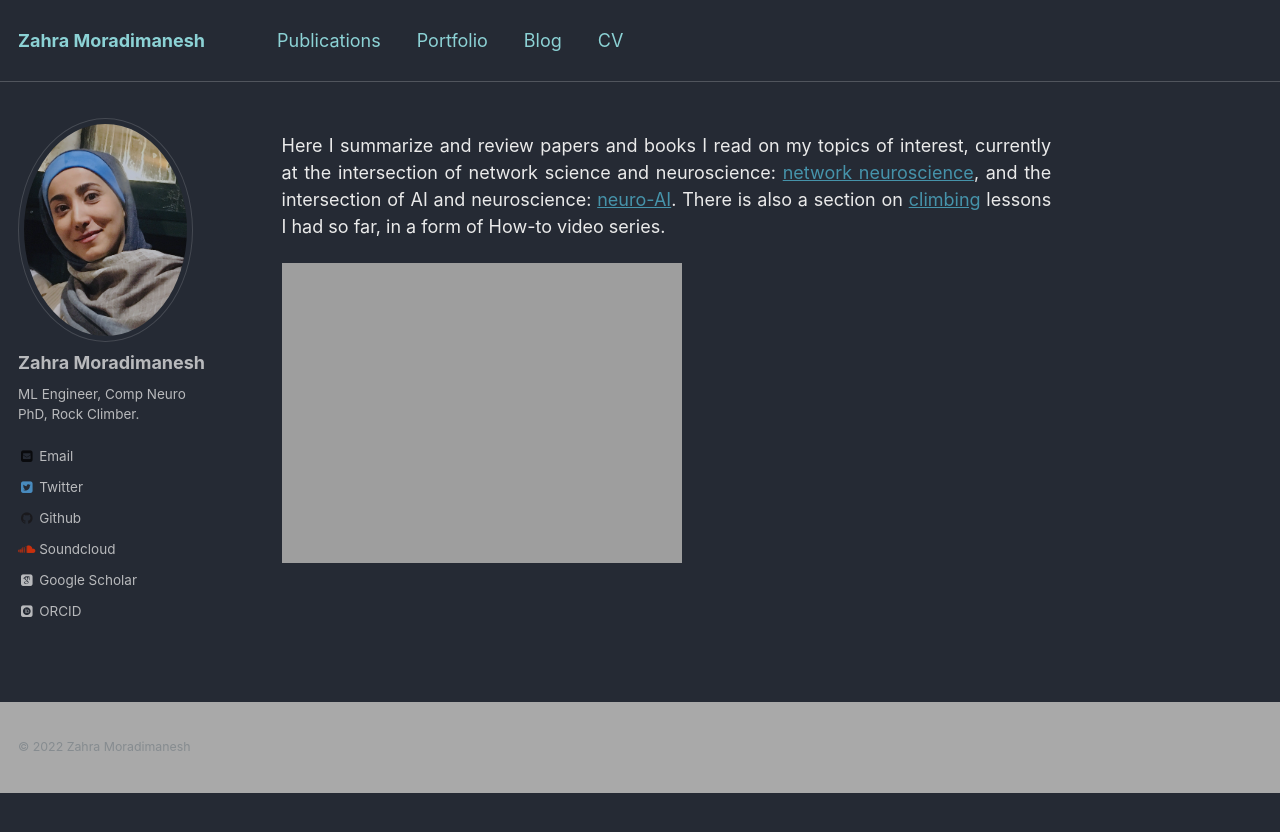
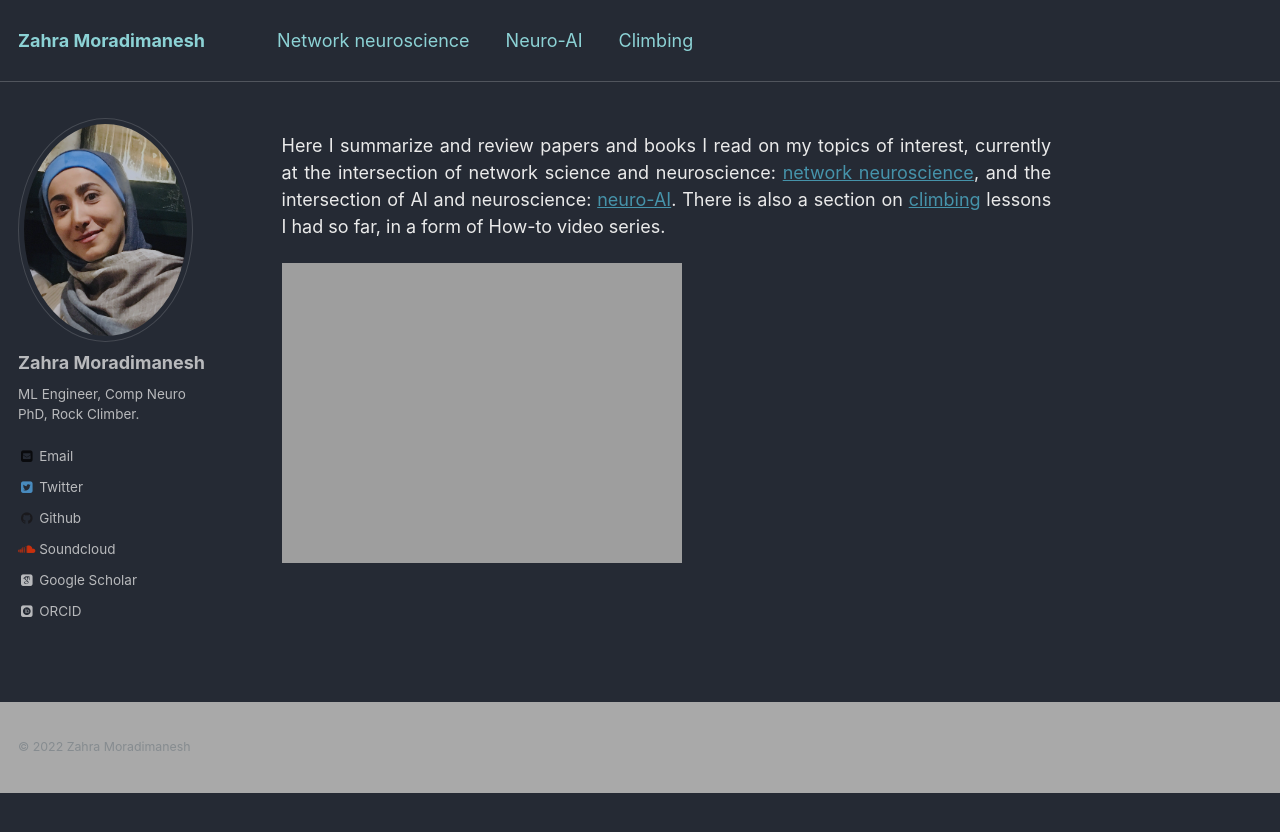
Before and after one commit to zahramor/zahramor.github.io, a Jekyll site: the page built from _pages/about.md, in a window 1280 px wide. Shown: the top 832 px of the page. Built offline with Jekyll 4.4.1, drawn with Linux system fonts in a browser that asks for light colours; some web fonts are replaced.

Commit message:
Update navigation.yml

```diff
--- a/_data/navigation.yml
+++ b/_data/navigation.yml
@@ -1,23 +1,11 @@
 # main links links
 main:
-  - title: "Publications"
-    url: /publications/
 
-  #- title: "Talks"
-  #  url: /talks/
+  - title: "Network neuroscience"
+    url: /netneuro/
 
-  #- title: "Teaching"
-  #  url: /teaching/
+  - title: "Neuro-AI"
+    url: /neuroai/
 
-  - title: "Portfolio"
-    url: /portfolio/
-
-  - title: "Blog"
-    # url: /year-archive/
-    url: "https://medium.com/@anebz"
-
-  - title: "CV"
-    url: /cv/
-
-  #- title: "Guide"
-  #  url: /markdown/
+  - title: "Climbing"
+    url: /climbing/
```
